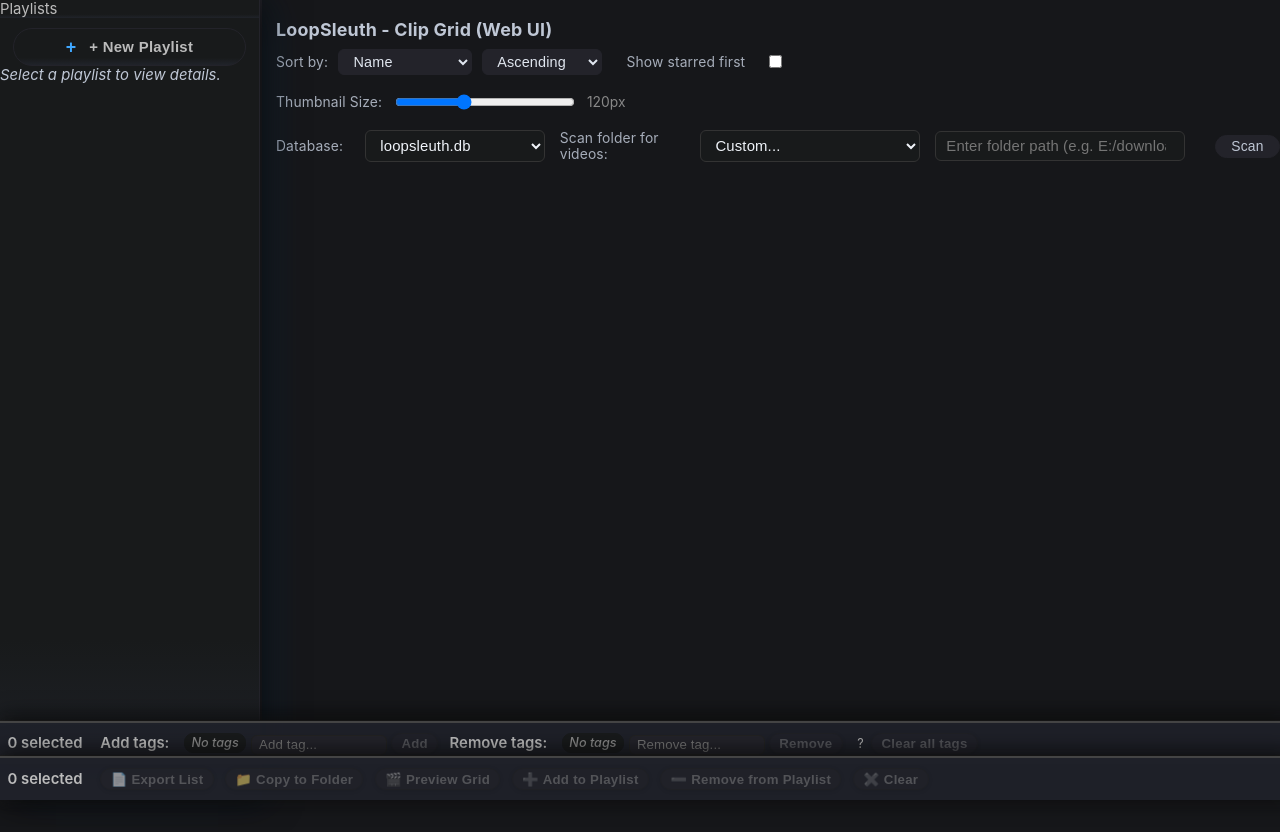
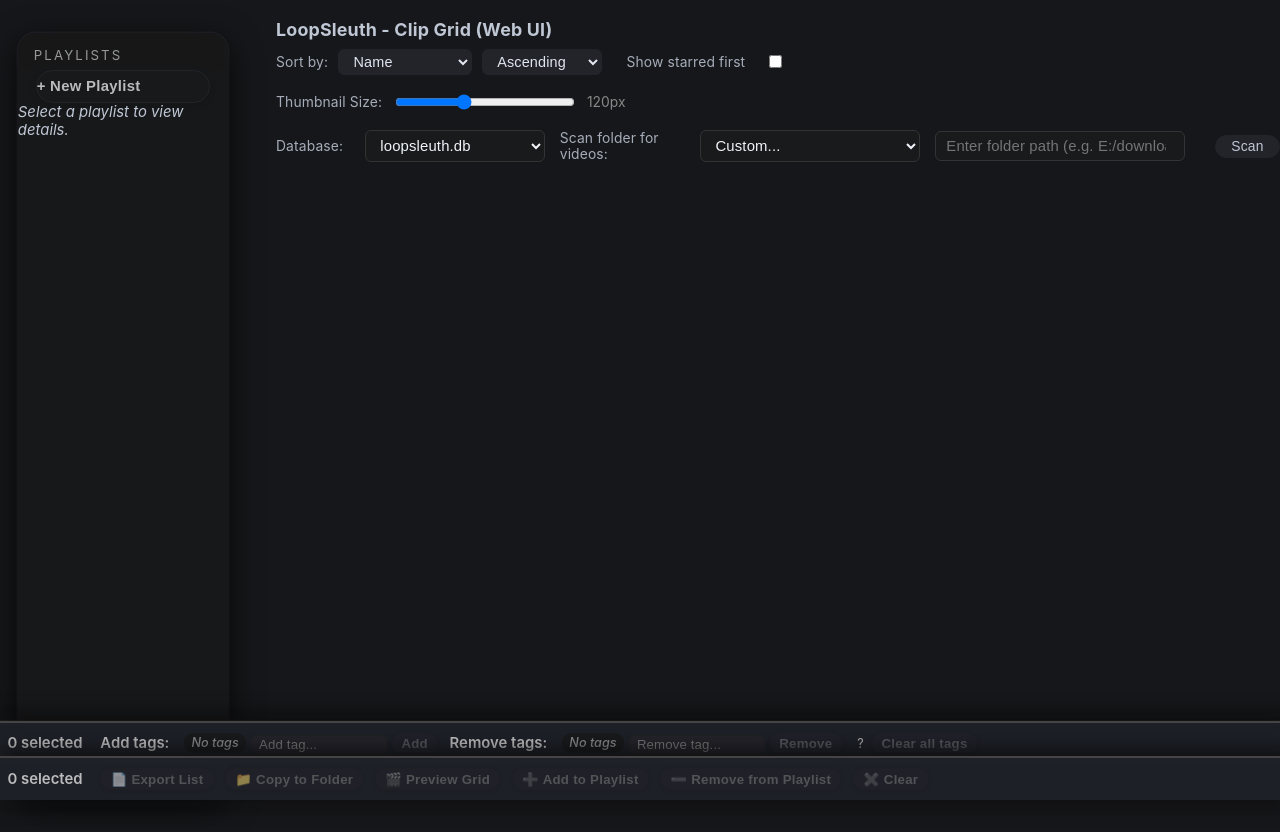
Before and after one commit to stimutak/loopsleuth, a FastAPI app: page / in a window 1280 px wide. Run offline with FastAPI, Linux system fonts and the light colour scheme; data that the repository does not hold is empty; some libraries are stand-ins or nearby versions.

Commit message:
UI polish: sidebar playlist alignment, filter highlight, truncation, and grid selection/checkbox improvements

```diff
--- a/src/loopsleuth/web/static/clip_actions.js
+++ b/src/loopsleuth/web/static/clip_actions.js
@@ -954,6 +954,7 @@
                 const nameSpan = document.createElement('span');
                 nameSpan.textContent = pl.name;
                 nameSpan.className = 'playlist-name';
+                nameSpan.title = pl.name;
                 nameSpan.style.marginLeft = '0.5em';
                 item.appendChild(nameSpan);
                 // --- Filter icon/button ---
@@ -986,6 +987,13 @@
                 }
                 listDiv.appendChild(item);
             });
+            // --- Highlight the currently filtered playlist ---
+            const params = new URLSearchParams(window.location.search);
+            const activeFilterId = params.get('playlist_id');
+            if (activeFilterId) {
+                const activeItem = listDiv.querySelector(`.playlist-item[data-playlist-id="${activeFilterId}"]`);
+                if (activeItem) activeItem.classList.add('active-filter');
+            }
             if (cbAfter) cbAfter();
         });
     createBtn.onclick = () => {
--- a/src/loopsleuth/web/static/style.css
+++ b/src/loopsleuth/web/static/style.css
@@ -290,17 +292,111 @@
     overflow-x: hidden;
 }
 
+/* --- Notch/Cursor-Inspired Floating Sidebar (2024-06) --- */
 #playlist-sidebar {
     position: fixed;
+    top: 2.2em; /* leave space for header, if any */
+    left: 1.2em;
+    width: 210px;
+    height: calc(100vh - 2.4em);
+    background: rgba(24,26,27,0.92);
+    border-radius: 18px;
+    box-shadow: 0 8px 32px #000b, 0 1.5px 0 #23232a, 0 0 0 1.5px #23232a;
+    border: none;
+    backdrop-filter: blur(8px);
+    z-index: 2000;
+    display: flex;
+    flex-direction: column;
+    overflow: hidden;
+    transition: box-shadow 0.18s, background 0.18s, border-radius 0.18s, left 0.18s, width 0.18s;
+}
+@media (max-width: 900px) {
+    #playlist-sidebar {
+        position: static;
+        width: 100vw;
+        height: auto;
+        min-height: 60px;
+        max-height: 120px;
+        border-radius: 0;
+        left: 0;
+        top: 0;
+        margin: 0;
+        box-shadow: none;
+        backdrop-filter: none;
+    }
+}
+.sidebar-header {
+    text-align: left;
+    padding-left: 1.2em;
+    padding-right: 0;
+    font-size: 0.89em;
+    font-weight: 400;
+    letter-spacing: 0.16em;
+    color: #3fa7ff;
+    text-transform: uppercase;
+    padding: 1.1em 1.2em 0.5em 1.2em;
+    opacity: 0.78;
+    background: none;
+    border: none;
+}
+#playlist-list .playlist-item {
+    display: flex;
+    align-items: center;
+    gap: 0.5em;
+    padding-left: 1.1em;
+    box-sizing: border-box;
+    position: relative;
+}
+#playlist-list .playlist-name {
+    flex: 1 1 0;
+    min-width: 0;
+    max-width: 120px;
+    overflow: hidden;
+    text-overflow: ellipsis;
+    white-space: nowrap;
+    vertical-align: middle;
+}
+.playlist-filter-btn {
+    flex: 0 0 auto;
+    margin-left: 0.5em;
+    display: flex;
+    align-items: center;
+}
+#playlist-list .playlist-item.active-filter {
+    color: #3fa7ff;
+    font-weight: 600;
+}
+#playlist-list .playlist-item.active-filter::before {
+    content: '';
+    position: absolute;
+    left: 0;
     top: 0;
-    left: 0;
-    width: 260px;
-    height: 100vh;
-    background: linear-gradient(180deg, #181a1b 80%, #20232a 100%);
-    z-index: 1800;
-    box-sizing: border-box;
-    box-shadow: 6px 0 32px 0 #000b, 2px 0 0 0 #23232a, 16px 0 40px -8px #3fa7ff22;
-    border-right: 1px solid #23232a;
+    bottom: 0;
+    width: 4px;
+    background: #3fa7ff;
+    border-radius: 3px;
+}
+.sidebar-btn {
+    justify-content: flex-start;
+    text-align: left;
+    margin-left: 1.2em;
+    margin-right: 0;
+    width: calc(100% - 2.4em);
+    border-radius: 999px;
+    background: #23232a;
+    color: #3fa7ff;
+    font-weight: 600;
+    font-size: 1em;
+    padding: 0.5em 0;
+    display: flex;
+    align-items: center;
+    gap: 0.5em;
+    box-shadow: 0 2px 8px #0002;
+    transition: background 0.15s, color 0.15s;
+}
+.sidebar-btn:hover, .sidebar-btn:focus {
+    background: #3fa7ff;
+    color: #181a1b;
 }
 
 .container {
@@ -638,45 +705,14 @@
     }
 }
 
-/* --- Sidebar Professional Enhancements (2024-06) --- */
-/* Playlist item: hover/selected state with left accent */
-#playlist-list .playlist-item {
-    padding: 0.5em 1em;
-    border-left: 3px solid transparent;
-    border-radius: 6px;
-    transition: background 0.18s, border-color 0.18s;
-}
-#playlist-list .playlist-item:hover,
-#playlist-list .playlist-item.selected {
-    background: #23243a;
-    border-left: 3px solid #3fa7ff;
-}
-
 /* Playlist name: improved typography */
 #playlist-list .playlist-name {
-    font-weight: 500;
-    letter-spacing: 0.03em;
-    font-size: 1.04em;
-    color: #e0e6ef;
-}
-
-/* Sidebar button: icon + text, consistent sizing */
-.sidebar-btn {
-    display: flex;
-    align-items: center;
-    justify-content: center;
-    gap: 0.5em;
-    width: 90%;
-    margin: 0.7em auto 0 auto;
-    font-weight: 600;
-    font-size: 1em;
-    padding: 0.5em 0;
-}
-.sidebar-btn::before {
-    content: "+";
-    font-size: 1.2em;
-    color: #3fa7ff;
-    margin-right: 0.3em;
+    display: inline-block;
+    max-width: 120px;
+    overflow: hidden;
+    text-overflow: ellipsis;
+    white-space: nowrap;
+    vertical-align: middle;
 }
 
 /* Accessibility: clear focus ring for all sidebar interactive elements */
```
Also changed, not shown: other parts of src/loopsleuth/web/static/style.css (+45 -49 lines).
